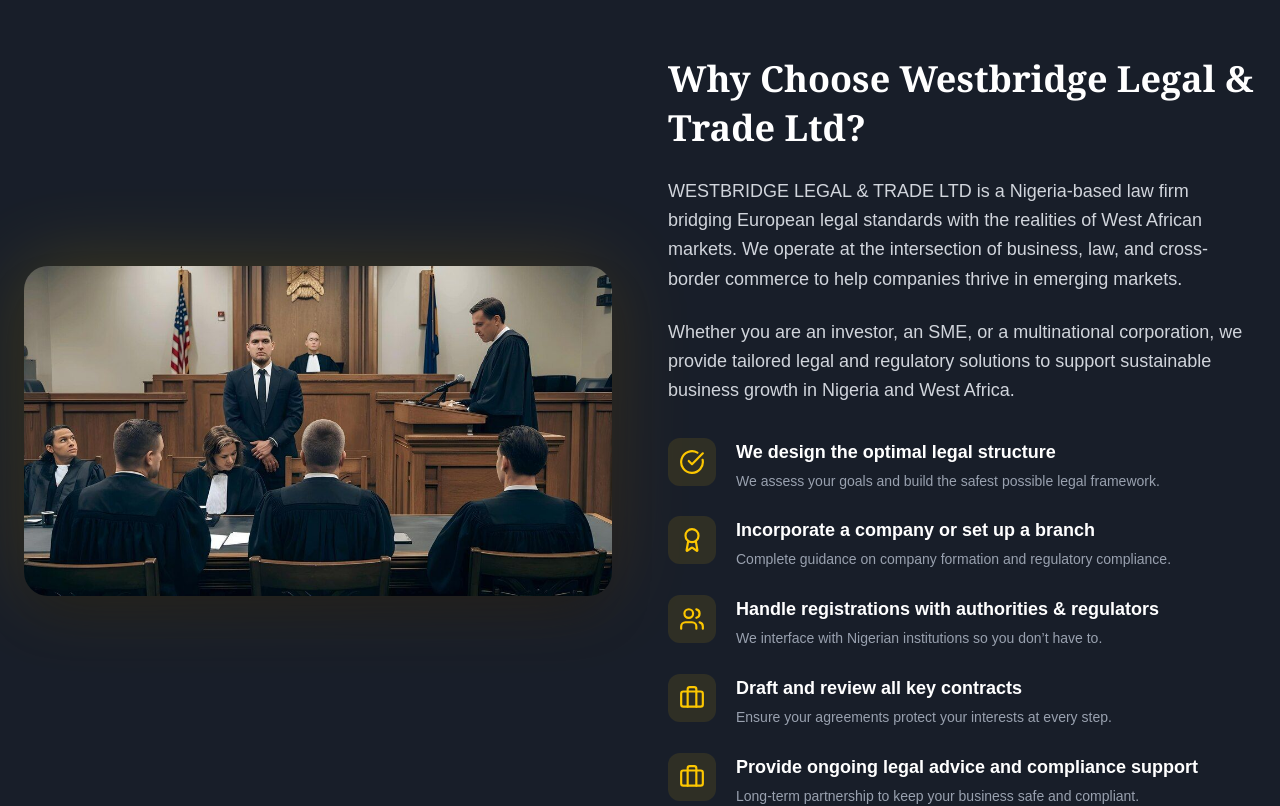
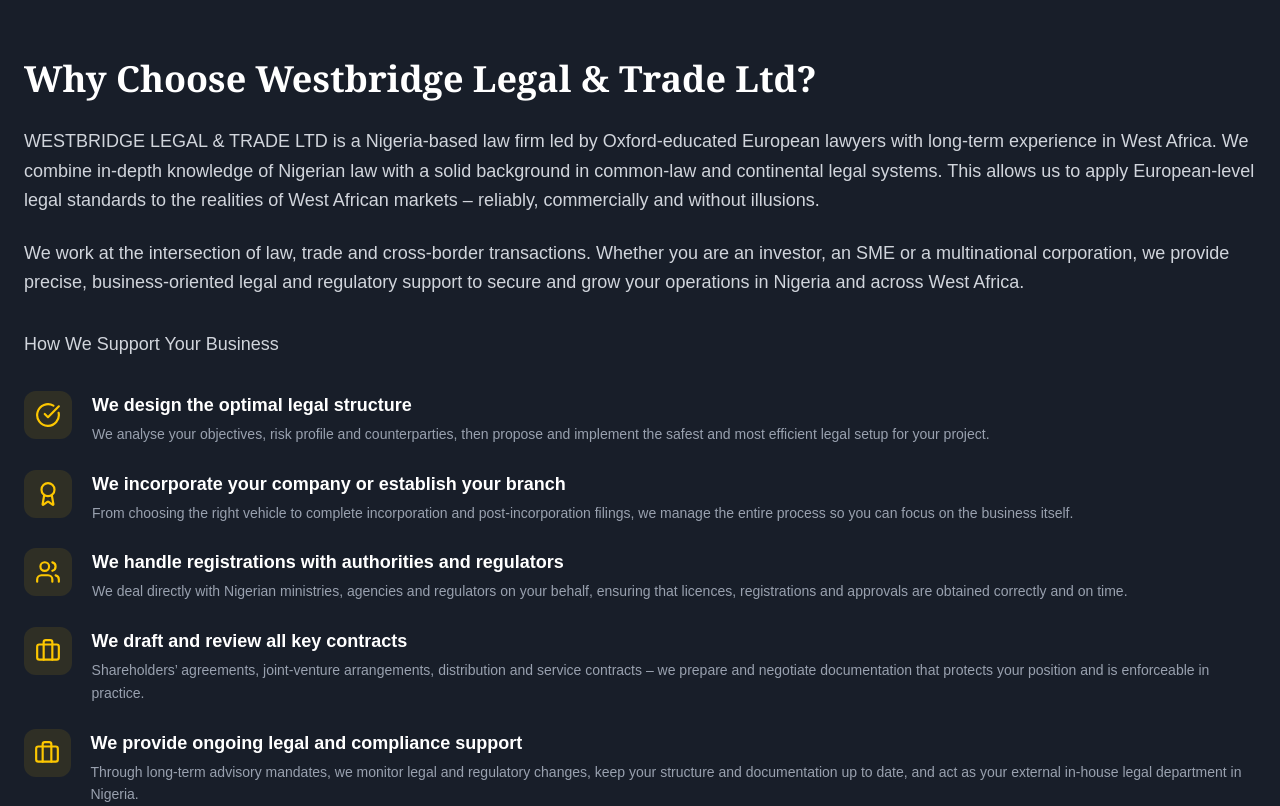
Before and after one commit to Chukwuebukah/Westbridge-Legal-Trade-LTD, a Next.js app: page / in a window 1280 px wide. Shown: the part 1260-2066 px from the top of the page. Built offline with nearby package versions, Linux system fonts and the light colour scheme.

Commit message:
new changes made

```diff
--- a/component/AboutUsSection.js
+++ b/component/AboutUsSection.js
@@ -1,15 +1,17 @@
 import Image from "next/image";
 import { Award, Users, Briefcase, CheckCircle } from 'lucide-react';
 
-function AboutUsSection() {
+function AboutUsSection({ imageSrc, imageAlt = 'About us image' }) {
 
   const features = [
-    { icon: CheckCircle, title: 'We design the optimal legal structure', desc: 'We assess your goals and build the safest possible legal framework.' },
-    { icon: Award, title: 'Incorporate a company or set up a branch', desc: 'Complete guidance on company formation and regulatory compliance.' },
-    { icon: Users, title: 'Handle registrations with authorities & regulators', desc: 'We interface with Nigerian institutions so you don’t have to.' },
-    { icon: Briefcase, title: 'Draft and review all key contracts', desc: 'Ensure your agreements protect your interests at every step.' },
-    { icon: Briefcase, title: 'Provide ongoing legal advice and compliance support', desc: 'Long-term partnership to keep your business safe and compliant.' }
+    { icon: CheckCircle, title: 'We design the optimal legal structure', desc: 'We analyse your objectives, risk profile and counterparties, then propose and implement the safest and most efficient legal setup for your project.' },
+    { icon: Award, title: 'We incorporate your company or establish your branch', desc: 'From choosing the right vehicle to complete incorporation and post-incorporation filings, we manage the entire process so you can focus on the business itself.' },
+    { icon: Users, title: 'We handle registrations with authorities and regulators', desc: 'We deal directly with Nigerian ministries, agencies and regulators on your behalf, ensuring that licences, registrations and approvals are obtained correctly and on time.' },
+    { icon: Briefcase, title: 'We draft and review all key contracts', desc: 'Shareholders’ agreements, joint-venture arrangements, distribution and service contracts – we prepare and negotiate documentation that protects your position and is enforceable in practice.' },
+    { icon: Briefcase, title: 'We provide ongoing legal and compliance support', desc: 'Through long-term advisory mandates, we monitor legal and regulatory changes, keep your structure and documentation up to date, and act as your external in-house legal department in Nigeria.' }
   ];
+
+  const hasImage = Boolean(imageSrc);
 
   return (
     <section id="aboutus" className="py-24 px-6 bg-[#181e29] border-t border-[#232a3b]">
@@ -31,20 +33,17 @@
         </div>
 
         {/* Main Content */}
-        <div className="grid md:grid-cols-2 gap-14 items-center">
-
-          {/* Image */}
-          <div className="relative w-full">
-            <div className="absolute inset-0 bg-gradient-to-br from-yellow-400 to-yellow-700 rounded-3xl blur-2xl opacity-20"></div>
-
-            <Image
-              src="/lawyers.jpg"
-              alt="Legal professionals at work"
-              width={500}
-              height={500}
-              className="rounded-3xl shadow-2xl w-full h-auto relative z-10"
-            />
-          </div>
+        <div className={`grid gap-14 items-center ${hasImage ? 'md:grid-cols-2' : 'md:grid-cols-1'}`}>
+          {hasImage && (
+            <div className="relative w-full h-64 md:h-auto">
+              <Image
+                src={imageSrc}
+                alt={imageAlt}
+                fill
+                className="object-cover rounded-lg"
+              />
+            </div>
+          )}
 
           {/* Text & Features */}
           <div>
@@ -53,12 +52,15 @@
             </h3>
 
             <p className="text-gray-300 mb-6 text-lg leading-relaxed">
-              WESTBRIDGE LEGAL & TRADE LTD is a Nigeria-based law firm bridging European legal standards with the realities of West African markets.
-              We operate at the intersection of business, law, and cross-border commerce to help companies thrive in emerging markets.
+            WESTBRIDGE LEGAL & TRADE LTD is a Nigeria-based law firm led by Oxford-educated European lawyers with long-term experience in West Africa. We combine in-depth knowledge of Nigerian law with a solid background in common-law and continental legal systems. This allows us to apply European-level legal standards to the realities of West African markets – reliably, commercially and without illusions.
             </p>
 
             <p className="text-gray-300 mb-8 text-lg leading-relaxed">
-              Whether you are an investor, an SME, or a multinational corporation, we provide tailored legal and regulatory solutions to support sustainable business growth in Nigeria and West Africa.
+          We work at the intersection of law, trade and cross-border transactions. Whether you are an investor, an SME or a multinational corporation, we provide precise, business-oriented legal and regulatory support to secure and grow your operations in Nigeria and across West Africa.
+            </p>
+
+            <p className="text-gray-300 mb-8 text-lg leading-relaxed">
+              How We Support Your Business
             </p>
 
             {/* Features List */}
@@ -86,5 +88,4 @@
     </section>
   );
 }
-
 export default AboutUsSection;
```
